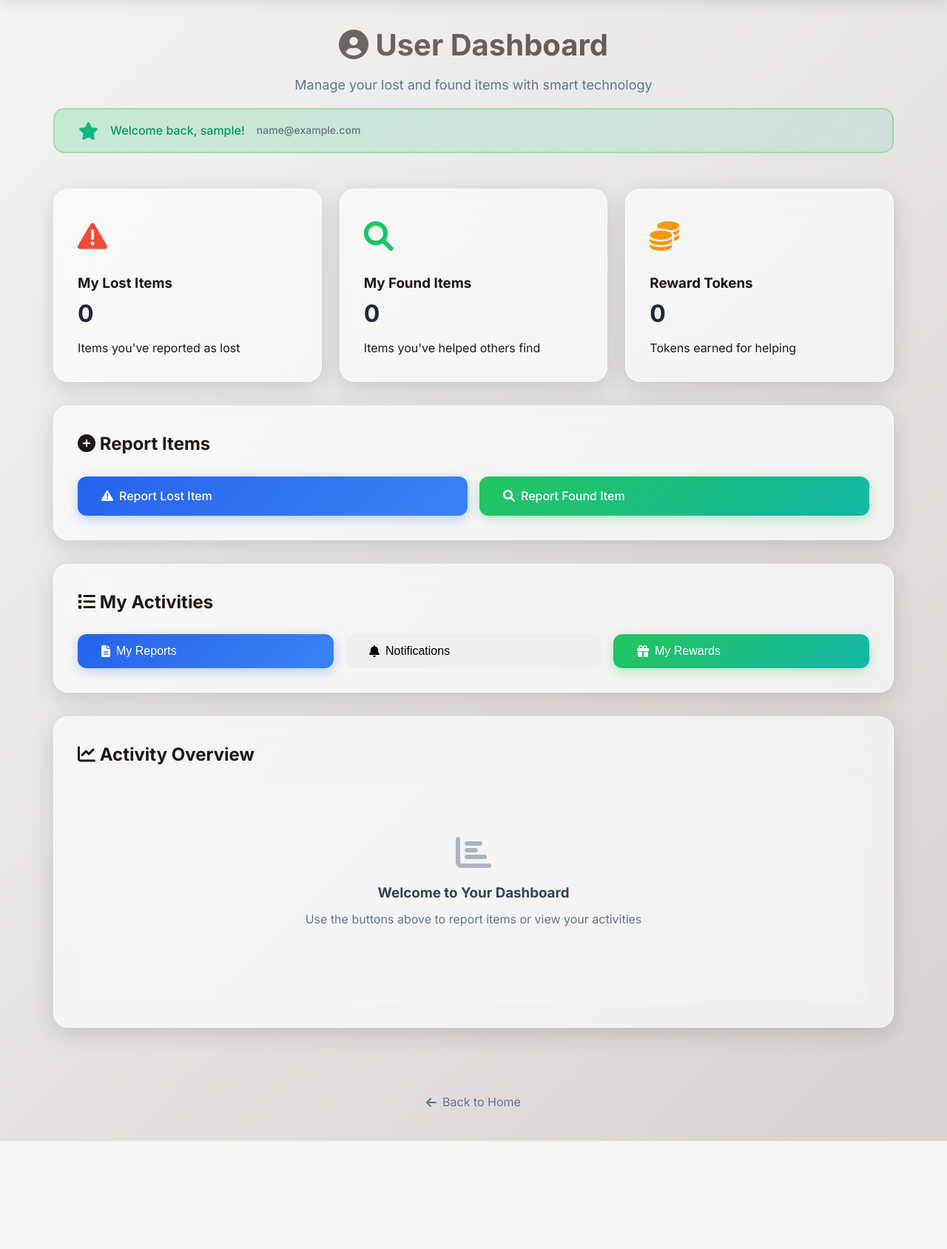
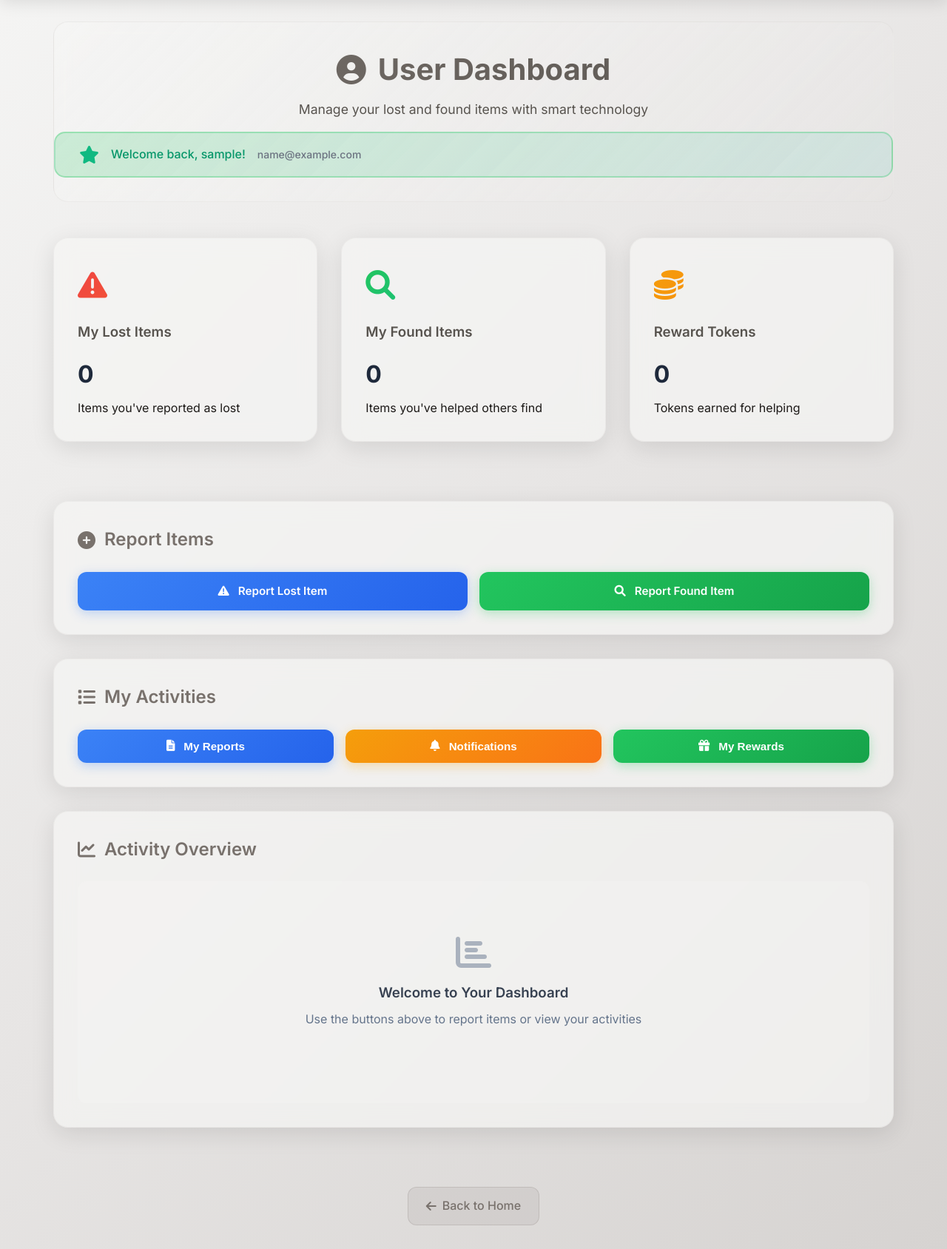
Before and after one commit to venkatrupesh/Lost-and-Found, a Flask app: page /user_dashboard in a window 1280 px wide. Shown: the part 83-1771 px from the top of the page at 74% size. Before the commit the page ends 1625 px from the top, so only its background shows below. Run offline with Flask 3, Linux system fonts and the light colour scheme; the visitor is signed in with stand-in values (Sample User, id 1); data that the repository does not hold is empty.

Commit message:
Intial commit

```diff
--- a/templates/user_dashboard_new.html
+++ b/templates/user_dashboard_new.html
@@ -105,6 +105,188 @@
 
 {% block scripts %}
 <style>
+/* Comprehensive Dashboard Styles */
+.page-header {
+    text-align: center;
+    margin-bottom: 3rem;
+    padding: 2rem 0;
+    background: linear-gradient(135deg, rgba(245, 245, 244, 0.8), rgba(231, 229, 228, 0.6));
+    border-radius: 20px;
+    backdrop-filter: blur(10px);
+    border: 1px solid rgba(214, 211, 209, 0.3);
+}
+
+.page-title {
+    font-size: 2.5rem;
+    font-weight: 700;
+    color: #78716C;
+    margin-bottom: 0.5rem;
+    display: flex;
+    align-items: center;
+    justify-content: center;
+    gap: 1rem;
+}
+
+.page-subtitle {
+    font-size: 1.1rem;
+    color: #57534E;
+    margin: 0;
+    font-weight: 400;
+}
+
+/* Grid Layout */
+.grid-3 {
+    display: grid;
+    grid-template-columns: repeat(auto-fit, minmax(280px, 1fr));
+    gap: 2rem;
+    margin-bottom: 3rem;
+}
+
+/* Glass Cards */
+.glass-card {
+    background: rgba(245, 245, 244, 0.7);
+    backdrop-filter: blur(15px);
+    border-radius: 20px;
+    padding: 2rem;
+    border: 1px solid rgba(214, 211, 209, 0.3);
+    box-shadow: 0 8px 32px rgba(0, 0, 0, 0.1);
+    transition: all 0.3s ease;
+    margin-bottom: 2rem;
+}
+
+.glass-card:hover {
+    transform: translateY(-5px);
+    box-shadow: 0 15px 40px rgba(0, 0, 0, 0.15);
+    border-color: rgba(214, 211, 209, 0.5);
+}
+
+.glass-card h2 {
+    color: #78716C;
+    margin-bottom: 1.5rem;
+    font-weight: 600;
+    display: flex;
+    align-items: center;
+    gap: 0.75rem;
+}
+
+.glass-card h3 {
+    color: #57534E;
+    margin-bottom: 1rem;
+    font-weight: 600;
+}
+
+/* Buttons */
+.btn {
+    display: inline-flex;
+    align-items: center;
+    gap: 0.75rem;
+    padding: 0.875rem 1.5rem;
+    border: none;
+    border-radius: 12px;
+    font-weight: 600;
+    text-decoration: none;
+    transition: all 0.3s ease;
+    cursor: pointer;
+    font-size: 0.95rem;
+    text-align: center;
+    justify-content: center;
+    min-width: 140px;
+}
+
+.btn-primary {
+    background: linear-gradient(135deg, #3B82F6, #2563EB);
+    color: white;
+    box-shadow: 0 4px 15px rgba(59, 130, 246, 0.3);
+}
+
+.btn-primary:hover {
+    transform: translateY(-2px);
+    box-shadow: 0 8px 25px rgba(59, 130, 246, 0.4);
+    color: white;
+    text-decoration: none;
+}
+
+.btn-success {
+    background: linear-gradient(135deg, #22C55E, #16A34A);
+    color: white;
+    box-shadow: 0 4px 15px rgba(34, 197, 94, 0.3);
+}
+
+.btn-success:hover {
+    transform: translateY(-2px);
+    box-shadow: 0 8px 25px rgba(34, 197, 94, 0.4);
+    color: white;
+    text-decoration: none;
+}
+
+.btn-warning {
+    background: linear-gradient(135deg, #F59E0B, #F97316);
+    color: white;
+    box-shadow: 0 4px 15px rgba(245, 158, 11, 0.3);
+}
+
+.btn-warning:hover {
+    transform: translateY(-2px);
+    box-shadow: 0 8px 25px rgba(245, 158, 11, 0.4);
+    color: white;
+    text-decoration: none;
+}
+
+/* Container */
+.container {
+    max-width: 1200px;
+    margin: 0 auto;
+    padding: 2rem;
+}
+
+/* Back Button */
+.back-btn {
+    display: inline-flex;
+    align-items: center;
+    gap: 0.5rem;
+    padding: 0.75rem 1.5rem;
+    background: rgba(120, 113, 108, 0.1);
+    color: #78716C;
+    border-radius: 12px;
+    text-decoration: none;
+    font-weight: 500;
+    transition: all 0.3s ease;
+    border: 1px solid rgba(120, 113, 108, 0.2);
+}
+
+.back-btn:hover {
+    background: rgba(120, 113, 108, 0.2);
+    transform: translateY(-2px);
+    color: #78716C;
+    text-decoration: none;
+}
+
+/* Loading Animation */
+.royal-loading {
+    display: flex;
+    justify-content: center;
+    align-items: center;
+    height: 100px;
+    font-size: 1.5rem;
+    color: #57534E;
+}
+
+.royal-loading::after {
+    content: '';
+    width: 20px;
+    height: 20px;
+    border: 2px solid #57534E;
+    border-top: 2px solid transparent;
+    border-radius: 50%;
+    animation: spin 1s linear infinite;
+    margin-left: 1rem;
+}
+
+@keyframes spin {
+    0% { transform: rotate(0deg); }
+    100% { transform: rotate(360deg); }
+}
+
 /* User Dashboard Specific Styles */
 .user-welcome-card {
     background: linear-gradient(135deg, rgba(34, 197, 94, 0.2), rgba(20, 184, 166, 0.1));
```
Also changed, not shown: docker-compose.yml (deleted, +0 -66 lines), 1 other file.
